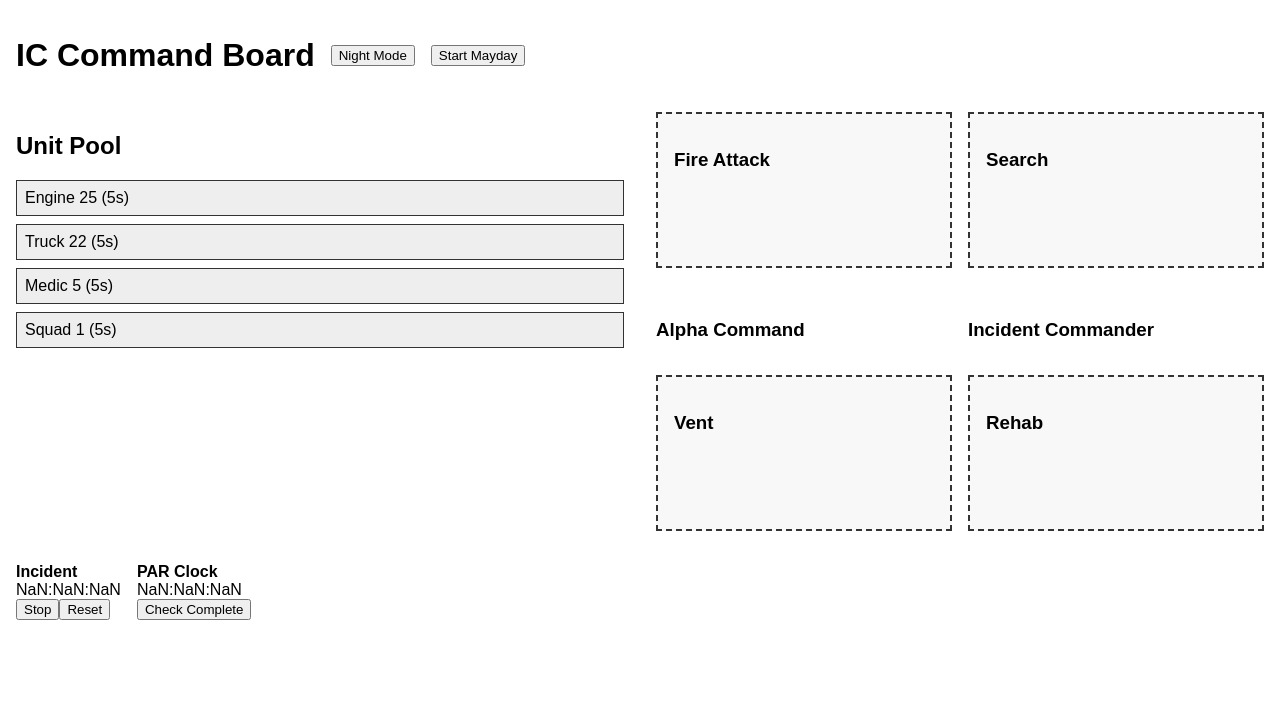
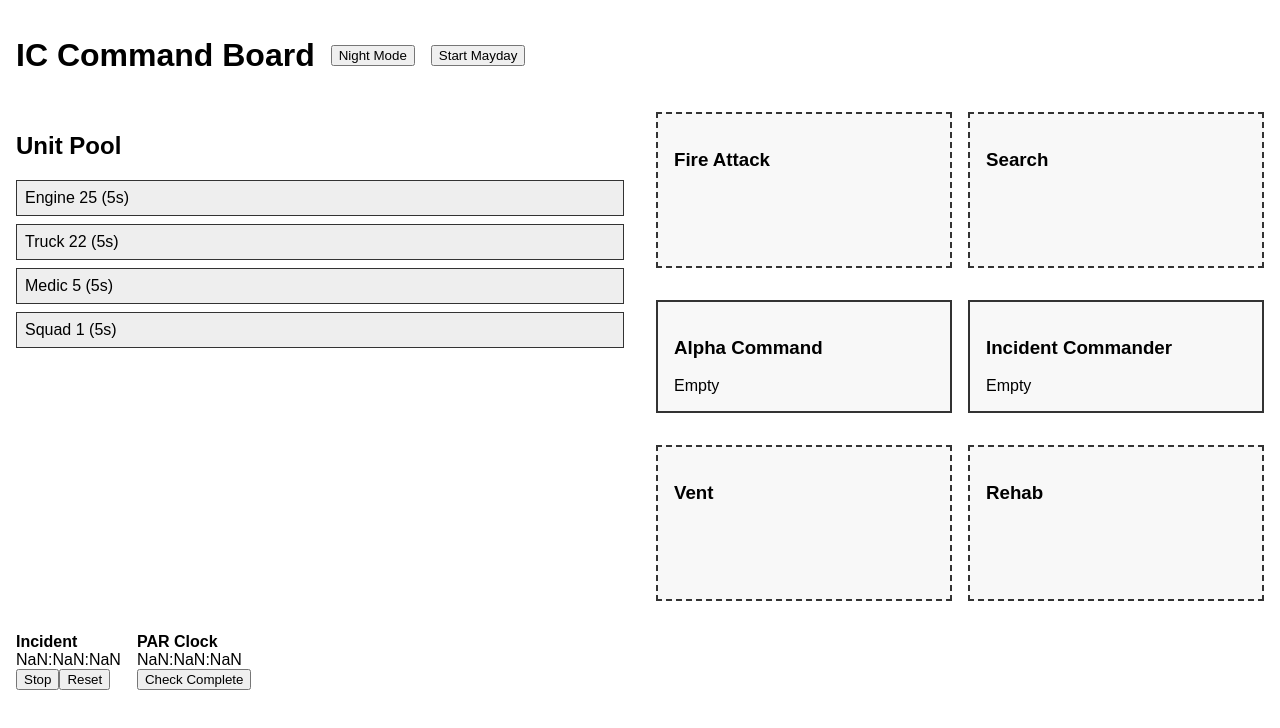
Before and after one commit to mattbayes789/ic-command-board-2, a React (Vite) app: page / in a window 1280 px wide. Shown: the top 728 px of the page. Built offline with nearby package versions, Linux system fonts and the light colour scheme.

Commit message:
Update CommandRoleBox.jsx

```diff
--- a/src/components/CommandRoleBox.jsx
+++ b/src/components/CommandRoleBox.jsx
@@ -1,14 +1,27 @@
+import React from "react";
 import { useDroppable } from "@dnd-kit/core";
-import UnitCard from "./UnitCard";
 
-export default function CommandRoleBox({ id, title, units }) {
-  const { setNodeRef } = useDroppable({ id });
-  const current = units.find(u => u.assignment === id);
+const CommandRoleBox = ({ title, units, id }) => {
+  const { isOver, setNodeRef } = useDroppable({ id });
+
+  const style = {
+    border: "2px solid #333",
+    padding: "1rem",
+    minHeight: "60px",
+    background: isOver ? "#ffd0d0" : "#f8f8f8",
+    marginBottom: "1rem"
+  };
 
   return (
-    <div ref={setNodeRef} className="box command">
+    <div ref={setNodeRef} style={style}>
       <h3>{title}</h3>
-      {current && <UnitCard unit={current} />}
+      {units.length > 0 ? (
+        <div>{units[0].name} ({units[0].timer}s)</div>
+      ) : (
+        <div>Empty</div>
+      )}
     </div>
   );
-}
+};
+
+export default CommandRoleBox;
```
